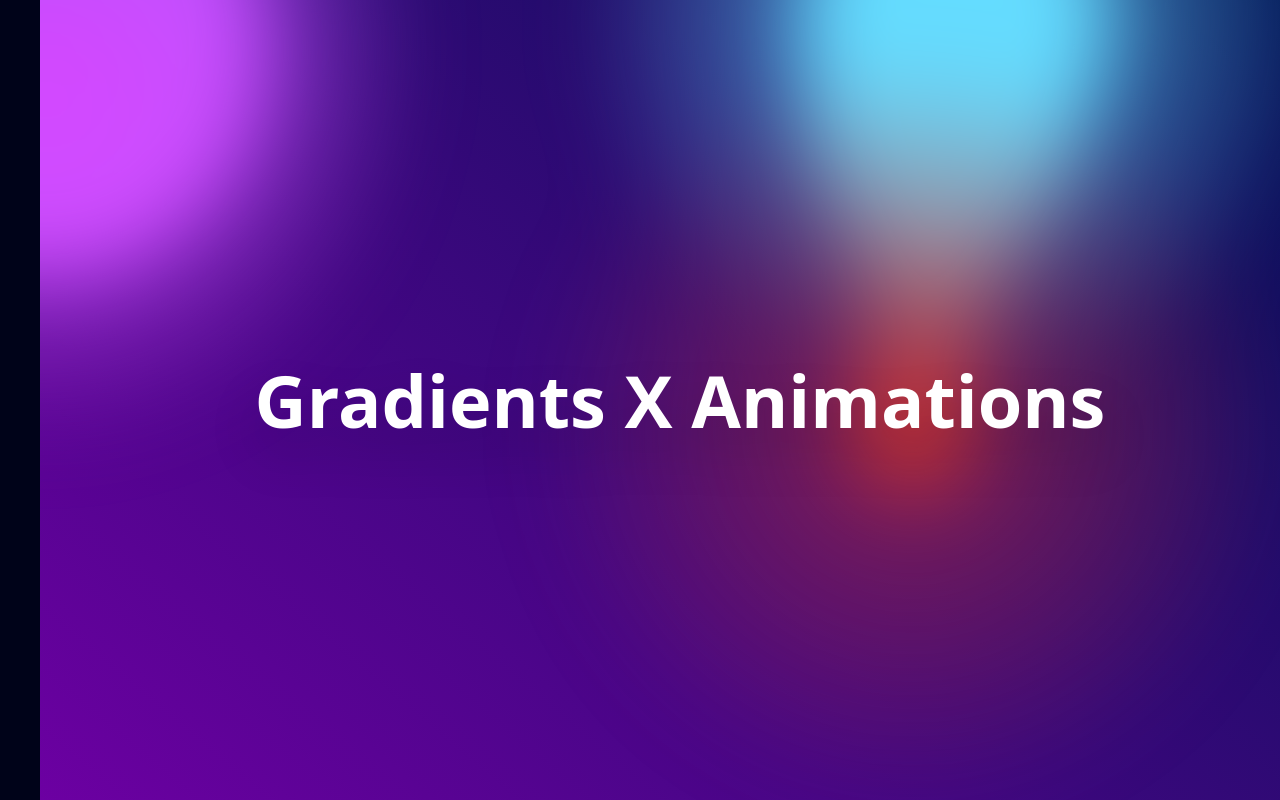
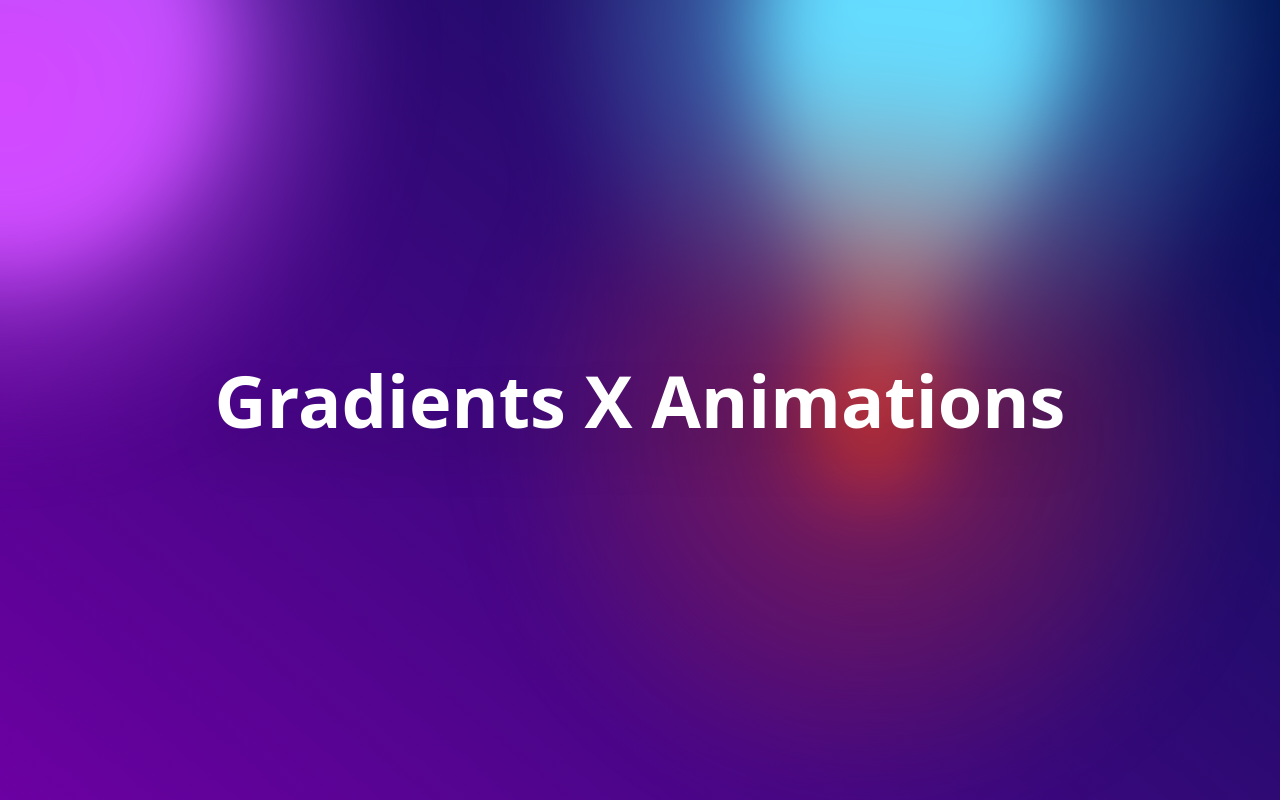
Before and after one commit to Nourhene-Azaiez/Portfolio, a Next.js app: page / in a window 1280 px wide. Built offline with nearby package versions, Linux system fonts and the light colour scheme.

Commit message:
fixed Hero bg

```diff
--- a/app/page.tsx
+++ b/app/page.tsx
@@ -2,7 +2,7 @@ import Hero from "@/components/Hero";
 
 export default function Home() {
   return (
-    <main className="relative bg-black-100 flex justify-center items-centre flex-col overflow-hidden mx-auto sm:px-10 px-5" >
+    <main className="relative bg-black-100 flex justify-center items-centre flex-col overflow-hidden mx-auto" >
       <div className="max-w-7xl w-full">
         <Hero />
       </div>
```
